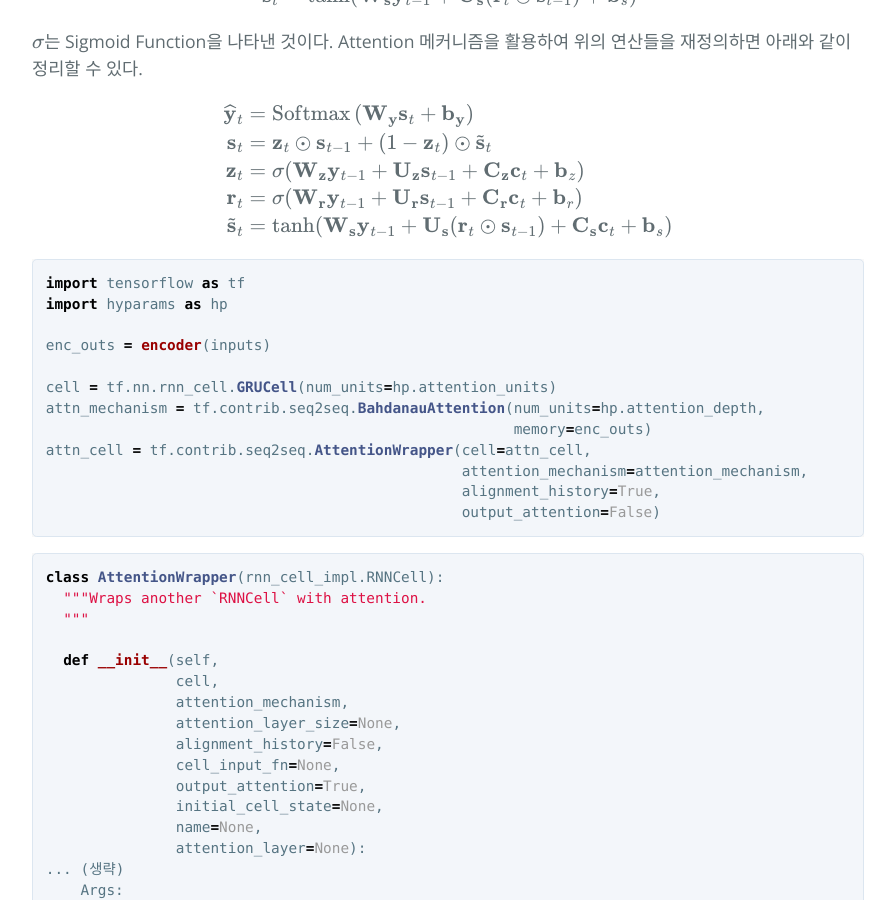
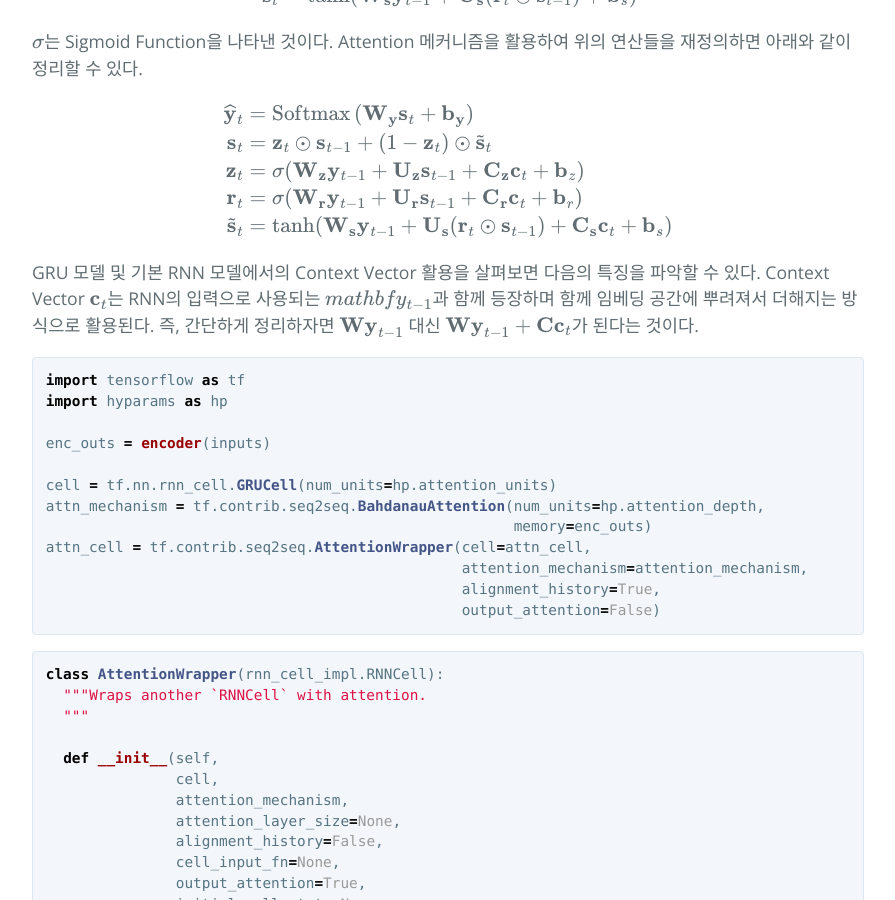
Before and after one commit to hcnoh/hcnoh.github.io, a Jekyll site: the page built from _posts/2018-12-11-bahdanau-attention.md, in a window 1280 px wide and 900 px high, scrolled down 4674 px. Shown: the whole window, without its empty margins (192-1087 px from the left). Built offline with Jekyll 4.4.1, drawn with Linux system fonts in a browser that asks for light colours; formulas are drawn with MathJax 3; comment, search, counter and statistics services are not loaded.

Commit message:
Update 2018-12-11-bahdanau-attention.md

````diff
--- a/_posts/2018-12-11-bahdanau-attention.md
+++ b/_posts/2018-12-11-bahdanau-attention.md
@@ -162,6 +162,8 @@ $$
 \end{align*}
 $$
 
+GRU 모델 및 기본 RNN 모델에서의 Context Vector 활용을 살펴보면 다음의 특징을 파악할 수 있다. Context Vector $$\mathbf{c}_t$$는 RNN의 입력으로 사용되는 $$mathbf{y}_{t-1}$$과 함께 등장하며 함께 임베딩 공간에 뿌려져서 더해지는 방식으로 활용된다. 즉, 간단하게 정리하자면 $$\mathbf{Wy}_{t-1}$$ 대신 $$\mathbf{Wy}_{t-1} + \mathbf{Cc}_t$$가 된다는 것이다.
+
 ```python
 import tensorflow as tf
 import hyparams as hp
````
